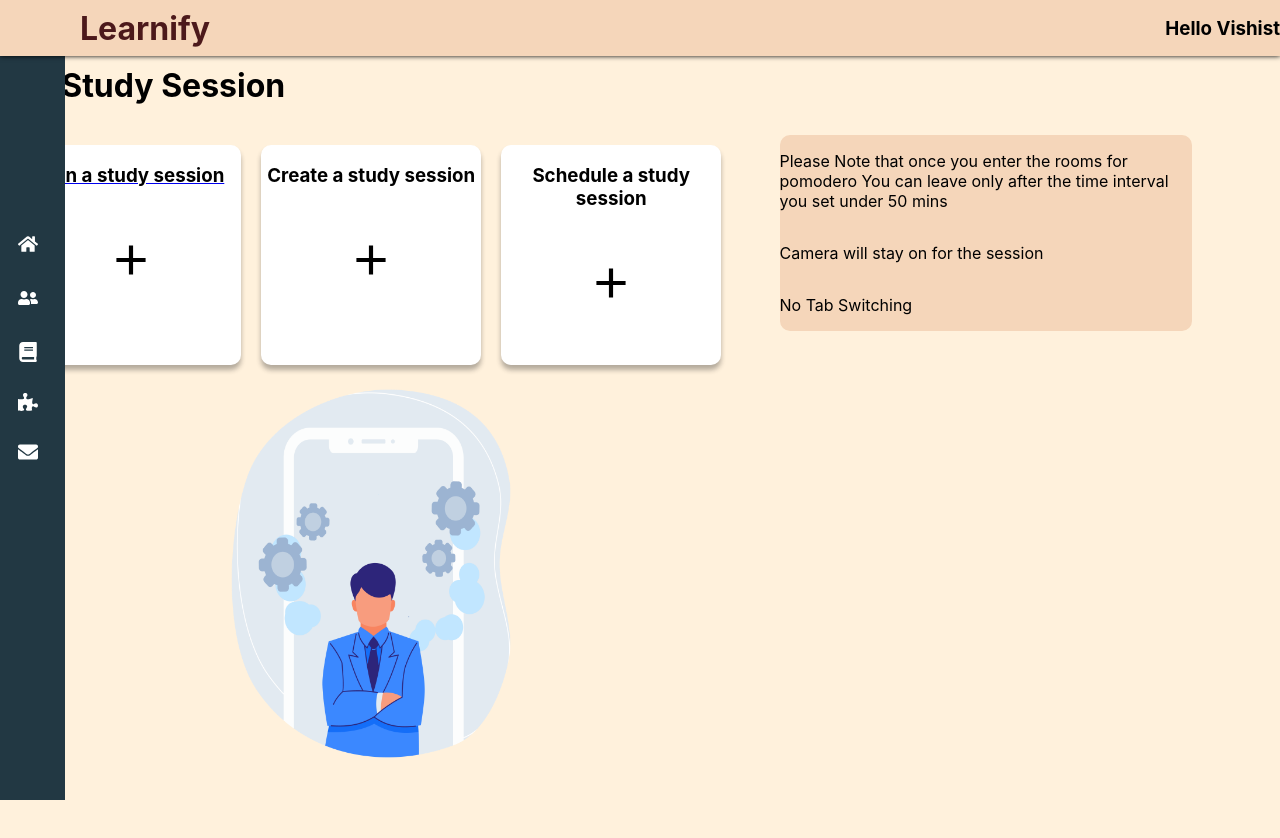
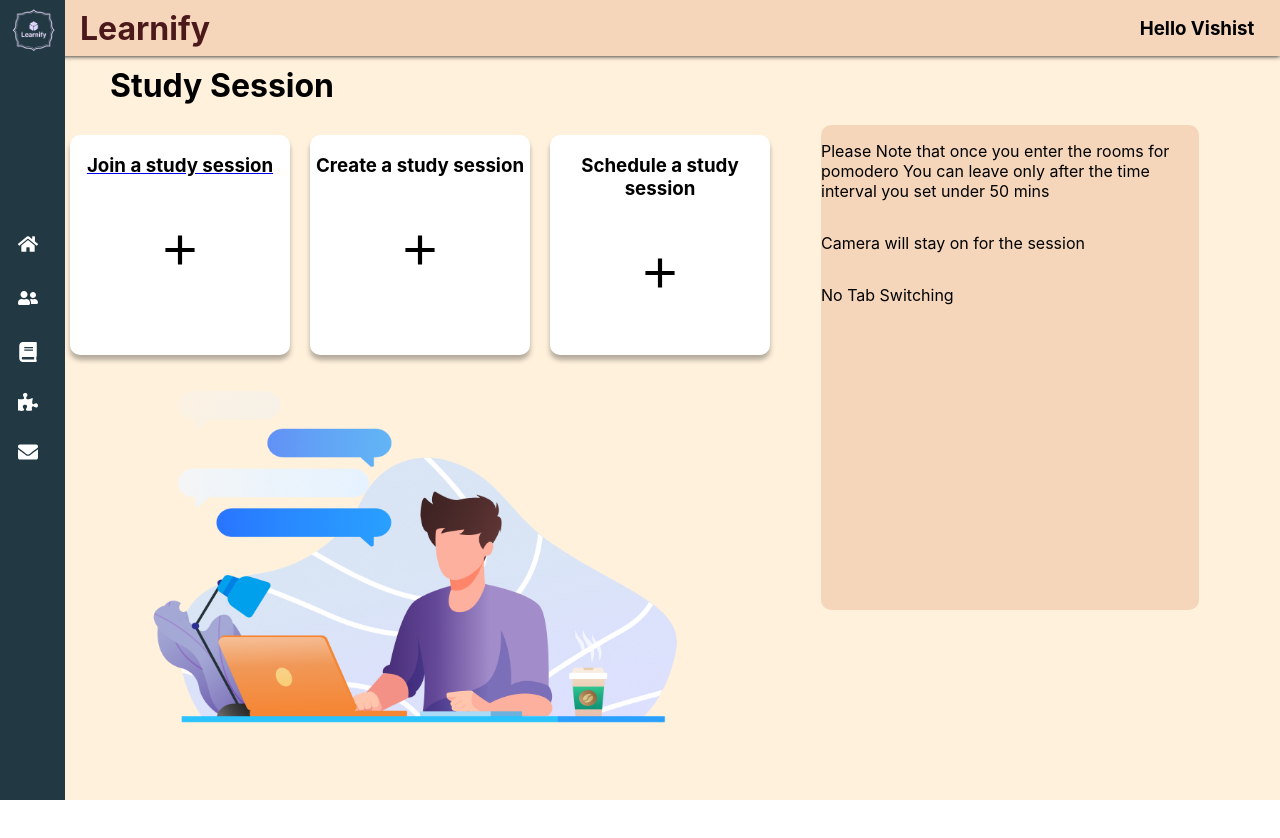
Before and after one commit to VishistB/Snickers, a React (Create React App) app in the folder client/: page /home in a window 1280 px wide. Shown: the top 838 px of the page. After the commit the page ends 800 px from the top, so only its background shows below. Built offline with nearby package versions, Linux system fonts and the light colour scheme; what agora-rtc-sdk-ng would draw is missing.

Commit message:
studysession dimension issue sorted

```diff
--- a/client/src/components/Navbar/topnav.module.css
+++ b/client/src/components/Navbar/topnav.module.css
@@ -10,12 +10,12 @@
     margin-top: rgba(30, 29, 29, 0.334) solid 1;
     margin-bottom: rgba(30, 29, 29, 0.334) solid 1;
     box-shadow: 0 0 5px 0;
-    z-index: 10;
 }
 .topnavright{
     height: 100%;
     display: flex;
     align-items: center;
+    margin-right: 2vw ;
 }
 .projname{
     color: #4C191B;
--- a/client/src/components/Studysession/StudySession.js
+++ b/client/src/components/Studysession/StudySession.js
@@ -1,7 +1,7 @@
 import React from 'react'
 import styles from './studysession.module.css'
 import AddIcon from '@mui/icons-material/Add';
-import vec from '../../assets/89192-startup-man-in-front-of-phone-and-rocket@2x.png'
+import vec from '../../assets/StudySessionVector.png'
 import { Link } from "react-router-dom";
 
 function StudySession() {
@@ -27,7 +27,7 @@ function StudySession() {
                             <AddIcon style={{fontSize:"50px", marginTop:"30px"}}/>
                         </div>
                     </div>
-                    <img src={vec} style={{width:"350px"}}/>
+                    <img src={vec} style={{height:"350px",marginTop:"2vh"}}/>
                 </div>
 
                 <div className={styles.righthalf}>
--- a/client/src/components/Studysession/studysession.module.css
+++ b/client/src/components/Studysession/studysession.module.css
@@ -1,10 +1,11 @@
 .stusessionwrap{
-    height: 100vw;
-    /* margin: 7vh 0 0 4vw; */
+    height: 100vh;
     background: #FFF1DC;
+    display: flex;
+    flex-direction: column;
 }
 .wrapinner{
-    margin: 7vh 0 0 4vw;
+    margin: 7vh 0 0 100px;
     display: flex;
     flex-direction: column;
 }
@@ -14,7 +15,7 @@
 .bottomhalf{
     display: flex;
     width: 100%;
-    margin-top: 30px;
+    margin-top: 20px;
 }
 .lefthalf{
     display: flex;
@@ -47,7 +48,7 @@
 
 .righthalf{
     width: 46vw;
-    height: 80%;
+    /* height: 80%; */
 }
 .instructionbox{
     width: 70%;
--- a/client/src/components/Videocall/vidcall.js
+++ b/client/src/components/Videocall/vidcall.js
@@ -33,6 +33,7 @@ const Vidcall = () => {
     const [isSessionOver, setIsSessionOver] = useState(false);
     const navigate=()=>{
         window.location.href="/Feedback";
+        localStorage.removeItem("mytime");
     }
 
     useEffect(() => {
```
Also changed, not shown: client/src/assets/StudySessionVector.png (added).
